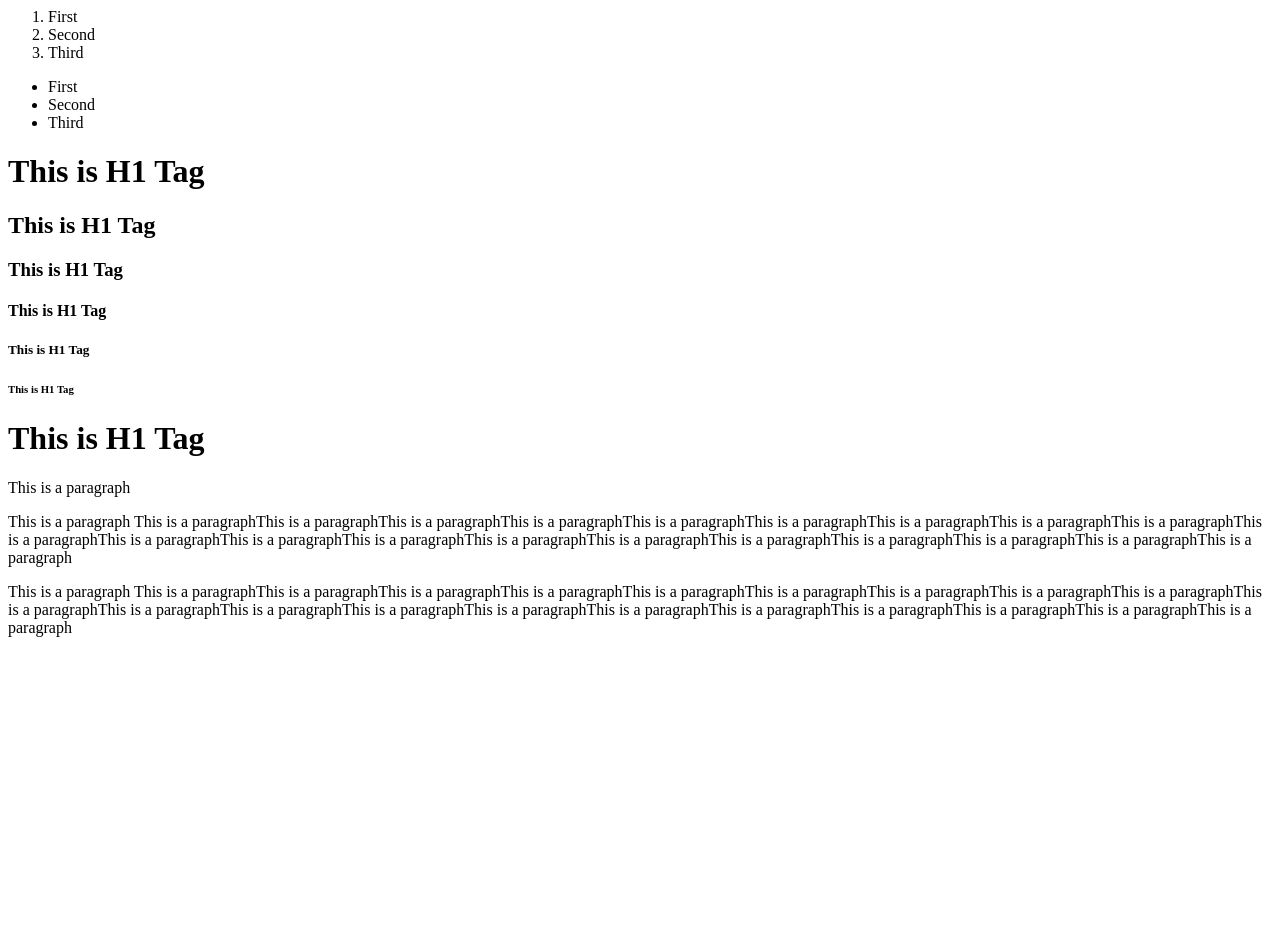
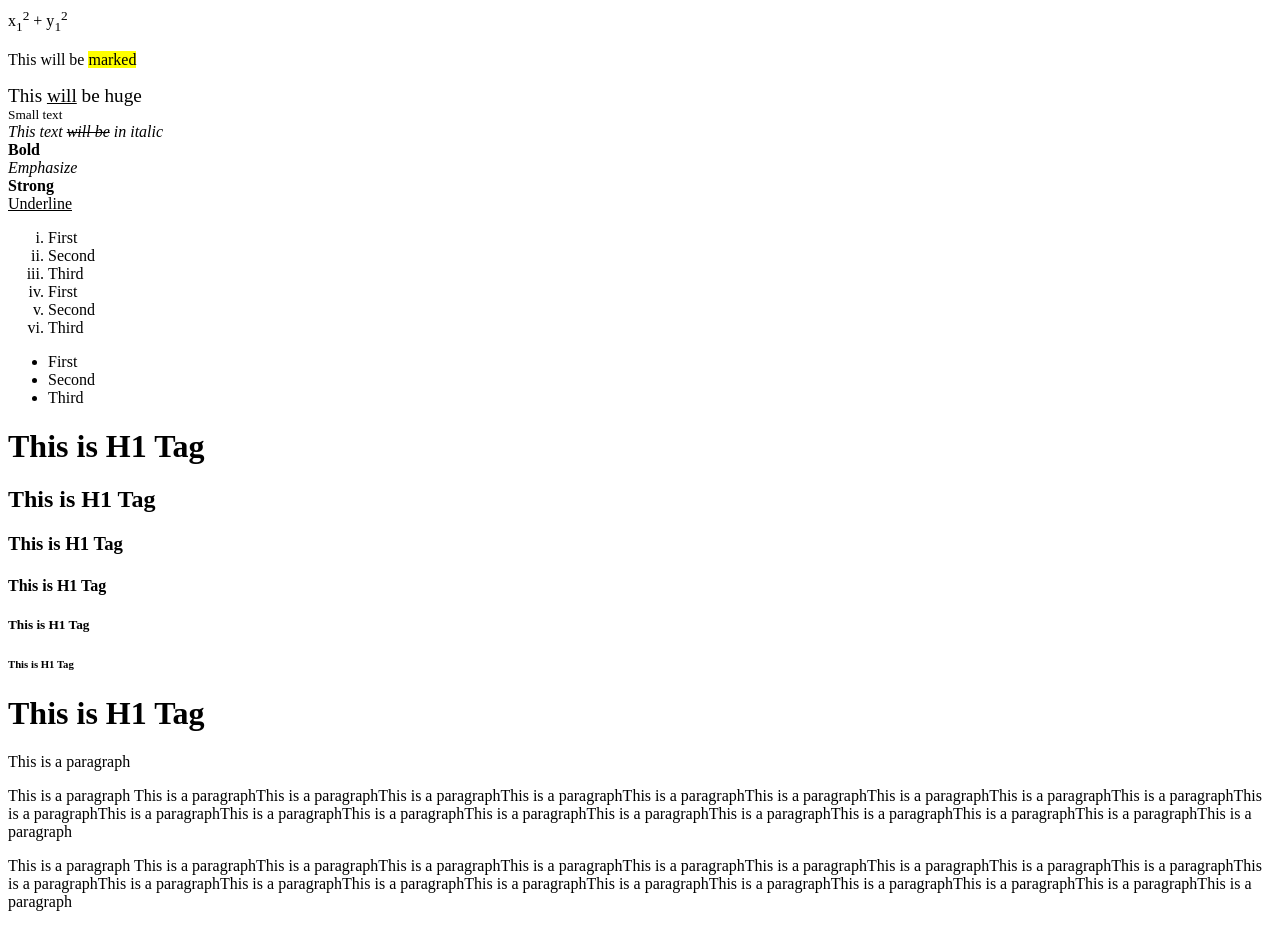
Before and after one commit to omarfaruqe/Learning-HTML, a plain HTML site: page index.html in a window 1280 px wide. Before the commit the page ends 800 px from the top, so only its background shows below. Drawn offline with Linux system fonts and the light colour scheme.

Commit message:
Several other tags added including sub, sup, ins, del, b, i, u, etc.

```diff
--- a/index.html
+++ b/index.html
@@ -6,7 +6,23 @@
     </head>
 
     <body>
-        <ol>
+
+        x<sub>1</sub><sup>2</sup> + y<sub>1</sub><sup>2</sup>
+
+        <p>This will be <mark>marked</mark></p>
+
+        <big>This <ins>will</ins> be huge</big> <br>
+        <small>Small text </small> <br>
+        <i>This text <del>will be</del> in italic</i> <br>
+        <b>Bold</b> <br>
+        <em>Emphasize</em> <br>
+        <strong>Strong</strong> <br>
+        <u>Underline</u>
+
+        <ol type = "i">
+            <li>First</li>
+            <li>Second</li>
+            <li>Third</li>
             <li>First</li>
             <li>Second</li>
             <li>Third</li>
```
